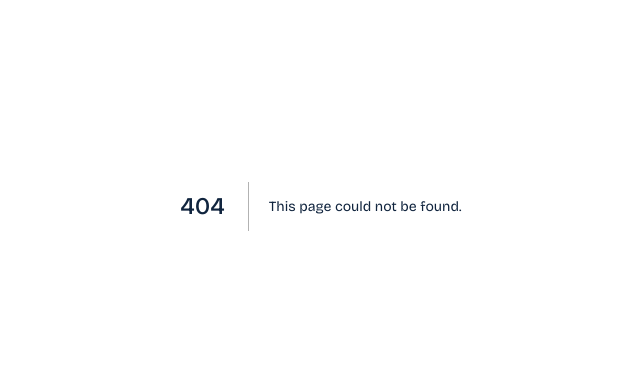
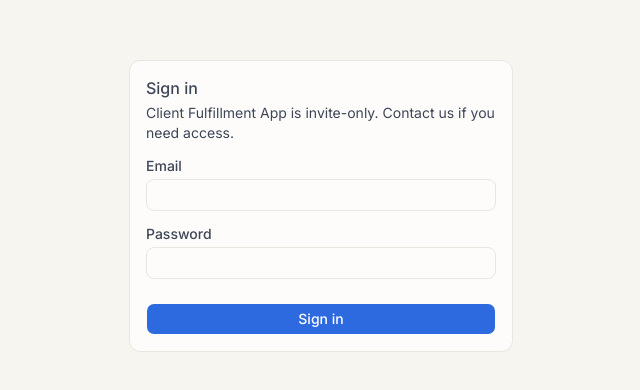
Before and after one commit to giarcabal-alt/client-fulfillment, a Next.js app: page /login in a window 1280 px wide. Before the commit this address had no page. Shown: the part 194-584 px from the top of the page, without its empty margins (319-959 px from the left). Built offline with nearby package versions, Linux system fonts and the light colour scheme; no server answers.

Commit message:
feat: add invite-only auth and app shell with sidebar nav

```diff
--- /dev/null
+++ b/src/app/(shell)/actions.ts
@@ -0,0 +1,10 @@
+"use server";
+
+import { redirect } from "next/navigation";
+import { createClient } from "@/lib/supabase/server";
+
+export async function signOut() {
+  const supabase = await createClient();
+  await supabase.auth.signOut();
+  redirect("/login");
+}
--- /dev/null
+++ b/src/app/(shell)/layout.tsx
@@ -0,0 +1,41 @@
+import { redirect } from "next/navigation";
+import { createClient } from "@/lib/supabase/server";
+import { SidebarNav } from "@/components/shell/sidebar-nav";
+import { Wordmark } from "@/components/shell/wordmark";
+import { signOut } from "./actions";
+
+export default async function ShellLayout({
+  children,
+}: {
+  children: React.ReactNode;
+}) {
+  const supabase = await createClient();
+  const {
+    data: { user },
+  } = await supabase.auth.getUser();
+
+  if (!user) {
+    redirect("/login");
+  }
+
+  return (
+    <div className="flex min-h-full flex-1">
+      <aside className="flex w-64 shrink-0 flex-col justify-between bg-sidebar p-4 text-sidebar-foreground">
+        <div>
+          <Wordmark />
+          <div className="mb-6 font-display text-lg">Client Fulfillment App</div>
+          <SidebarNav />
+        </div>
+        <form action={signOut}>
+          <button
+            type="submit"
+            className="text-sm text-sidebar-foreground/70 hover:text-sidebar-foreground"
+          >
+            Sign out
+          </button>
+        </form>
+      </aside>
+      <main className="flex-1 bg-background">{children}</main>
+    </div>
+  );
+}
--- /dev/null
+++ b/src/app/(shell)/page.tsx
@@ -0,0 +1,5 @@
+import { redirect } from "next/navigation";
+
+export default function ShellIndexPage() {
+  redirect("/talent-acquisition/board");
+}
--- /dev/null
+++ b/src/app/(shell)/talent-acquisition/board/page.tsx
@@ -0,0 +1,10 @@
+export default function BoardPage() {
+  return (
+    <div className="p-8">
+      <h1 className="text-2xl">Talent Acquisition Desk</h1>
+      <p className="mt-2 text-muted-foreground">
+        The candidate pipeline board lands here in a future prompt.
+      </p>
+    </div>
+  );
+}
--- /dev/null
+++ b/src/app/login/actions.ts
@@ -0,0 +1,37 @@
+"use server";
+
+import { redirect } from "next/navigation";
+import { createClient } from "@/lib/supabase/server";
+
+export type LoginState = { error: string | null };
+
+export async function login(
+  _prevState: LoginState,
+  formData: FormData
+): Promise<LoginState> {
+  const email = formData.get("email");
+  const password = formData.get("password");
+
+  if (
+    typeof email !== "string" ||
+    typeof password !== "string" ||
+    !email ||
+    !password
+  ) {
+    return { error: "Email and password are required." };
+  }
+
+  const supabase = await createClient();
+  const { error } = await supabase.auth.signInWithPassword({
+    email,
+    password,
+  });
+
+  if (error) {
+    // Fail securely — never surface Supabase's raw error to the client (SECURITY.md).
+    console.error("Sign-in failed:", error.message);
+    return { error: "Invalid email or password." };
+  }
+
+  redirect("/");
+}
--- /dev/null
+++ b/src/app/login/login-form.tsx
@@ -0,0 +1,42 @@
+"use client";
+
+import { useActionState } from "react";
+import { Button } from "@/components/ui/button";
+import { Input } from "@/components/ui/input";
+import { Label } from "@/components/ui/label";
+import { login, type LoginState } from "./actions";
+
+const initialState: LoginState = { error: null };
+
+export function LoginForm() {
+  const [state, formAction, isPending] = useActionState(login, initialState);
+
+  return (
+    <form action={formAction} className="flex flex-col gap-4">
+      <div className="flex flex-col gap-1.5">
+        <Label htmlFor="email">Email</Label>
+        <Input
+          id="email"
+          name="email"
+          type="email"
+          autoComplete="email"
+          required
+        />
+      </div>
+      <div className="flex flex-col gap-1.5">
+        <Label htmlFor="password">Password</Label>
+        <Input
+          id="password"
+          name="password"
+          type="password"
+          autoComplete="current-password"
+          required
+        />
+      </div>
+      {state.error && <p className="text-sm text-destructive">{state.error}</p>}
+      <Button type="submit" disabled={isPending} className="mt-2">
+        {isPending ? "Signing in…" : "Sign in"}
+      </Button>
+    </form>
+  );
+}
--- /dev/null
+++ b/src/app/login/page.tsx
@@ -0,0 +1,38 @@
+import { redirect } from "next/navigation";
+import {
+  Card,
+  CardContent,
+  CardDescription,
+  CardHeader,
+  CardTitle,
+} from "@/components/ui/card";
+import { createClient } from "@/lib/supabase/server";
+import { LoginForm } from "./login-form";
+
+export default async function LoginPage() {
+  const supabase = await createClient();
+  const {
+    data: { user },
+  } = await supabase.auth.getUser();
+
+  if (user) {
+    redirect("/");
+  }
+
+  return (
+    <div className="flex min-h-full flex-1 items-center justify-center bg-background p-8">
+      <Card className="w-full max-w-sm">
+        <CardHeader>
+          <CardTitle>Sign in</CardTitle>
+          <CardDescription>
+            Client Fulfillment App is invite-only. Contact us if you need
+            access.
+          </CardDescription>
+        </CardHeader>
+        <CardContent>
+          <LoginForm />
+        </CardContent>
+      </Card>
+    </div>
+  );
+}
--- a/src/app/page.tsx
+++ /dev/null
@@ -1,29 +0,0 @@
-import { Badge } from "@/components/ui/badge";
-import { Button } from "@/components/ui/button";
-import {
-  Card,
-  CardContent,
-  CardDescription,
-  CardHeader,
-  CardTitle,
-} from "@/components/ui/card";
-
-export default function Home() {
-  return (
-    <div className="flex flex-1 items-center justify-center bg-background p-8">
-      <Card className="w-full max-w-md">
-        <CardHeader>
-          <Badge className="w-fit bg-growth-green text-white">Scaffold ready</Badge>
-          <CardTitle className="text-2xl">Client Fulfillment App</CardTitle>
-          <CardDescription>
-            Next.js, Tailwind CSS v4, shadcn/ui, and Supabase are wired up.
-            The Talent Acquisition Desk lands here next.
-          </CardDescription>
-        </CardHeader>
-        <CardContent>
-          <Button>Generate suggested message</Button>
-        </CardContent>
-      </Card>
-    </div>
-  );
-}
--- /dev/null
+++ b/src/components/shell/sidebar-nav.tsx
@@ -0,0 +1,43 @@
+"use client";
+
+import Link from "next/link";
+import { usePathname } from "next/navigation";
+import { cn } from "@/lib/utils";
+
+const activeItem = {
+  label: "Talent Acquisition Desk",
+  href: "/talent-acquisition/board",
+  match: "/talent-acquisition",
+};
+
+const comingSoonItems = ["Onboarding", "Kickoff"];
+
+export function SidebarNav() {
+  const pathname = usePathname();
+  const isActive = pathname.startsWith(activeItem.match);
+
+  return (
+    <nav className="flex flex-col gap-1">
+      <Link
+        href={activeItem.href}
+        className={cn(
+          "rounded-md px-3 py-2 text-sm font-medium transition-colors",
+          isActive
+            ? "bg-sidebar-accent text-sidebar-accent-foreground"
+            : "text-sidebar-foreground/80 hover:bg-sidebar-accent hover:text-sidebar-accent-foreground"
+        )}
+      >
+        {activeItem.label}
+      </Link>
+      {comingSoonItems.map((label) => (
+        <div
+          key={label}
+          className="flex cursor-not-allowed items-center justify-between rounded-md px-3 py-2 text-sm text-sidebar-foreground/40"
+        >
+          <span>{label}</span>
+          <span className="text-xs uppercase tracking-wide">Coming soon</span>
+        </div>
+      ))}
+    </nav>
+  );
+}
--- /dev/null
+++ b/src/components/shell/wordmark.tsx
@@ -0,0 +1,16 @@
+// Text-based stand-in for the UpScaleSupport digital lowercase wordmark
+// (DESIGN_SYSTEM.md §5) — no logo SVG/PNG asset exists in the repo yet.
+// Swap this for the real wordmark asset once one is provided; see
+// docs/PROJECT_STATE.md open items.
+export function Wordmark() {
+  return (
+    <div className="mb-6 flex items-center gap-2">
+      <span className="flex h-6 w-6 shrink-0 items-center justify-center rounded bg-work-blue text-[10px] font-bold text-white">
+        us.
+      </span>
+      <span className="font-display text-sm lowercase tracking-wide text-sidebar-foreground/70">
+        upscalesupport
+      </span>
+    </div>
+  );
+}
```
Also changed, not shown: 2 other files (tests, documents, lock files or other folders).
